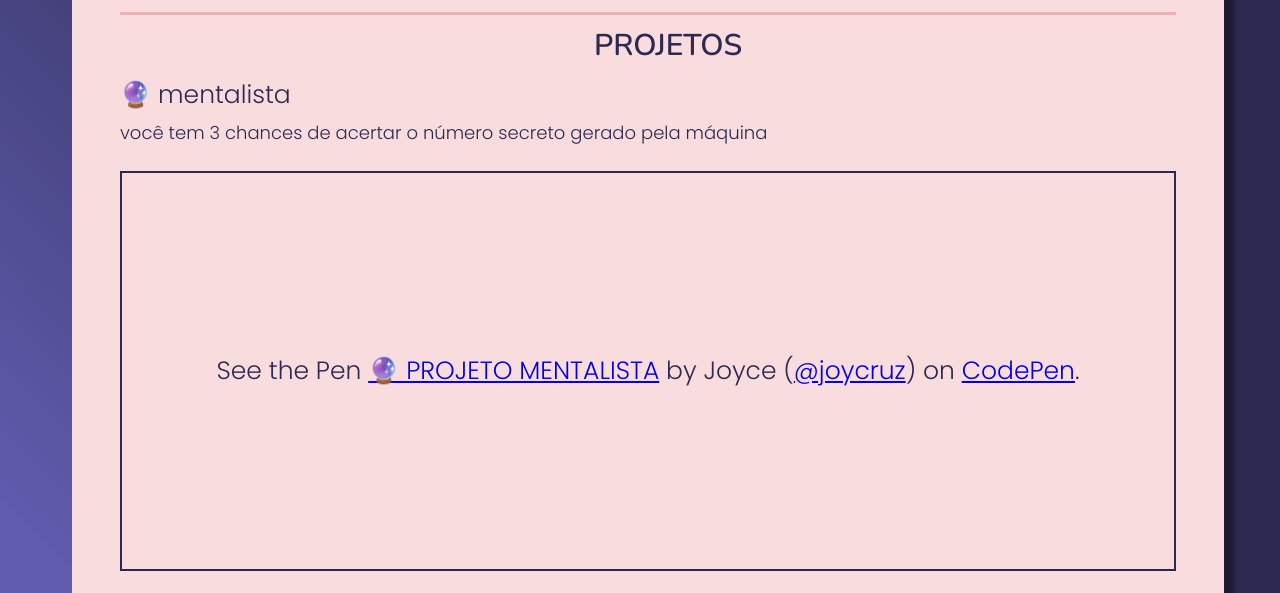
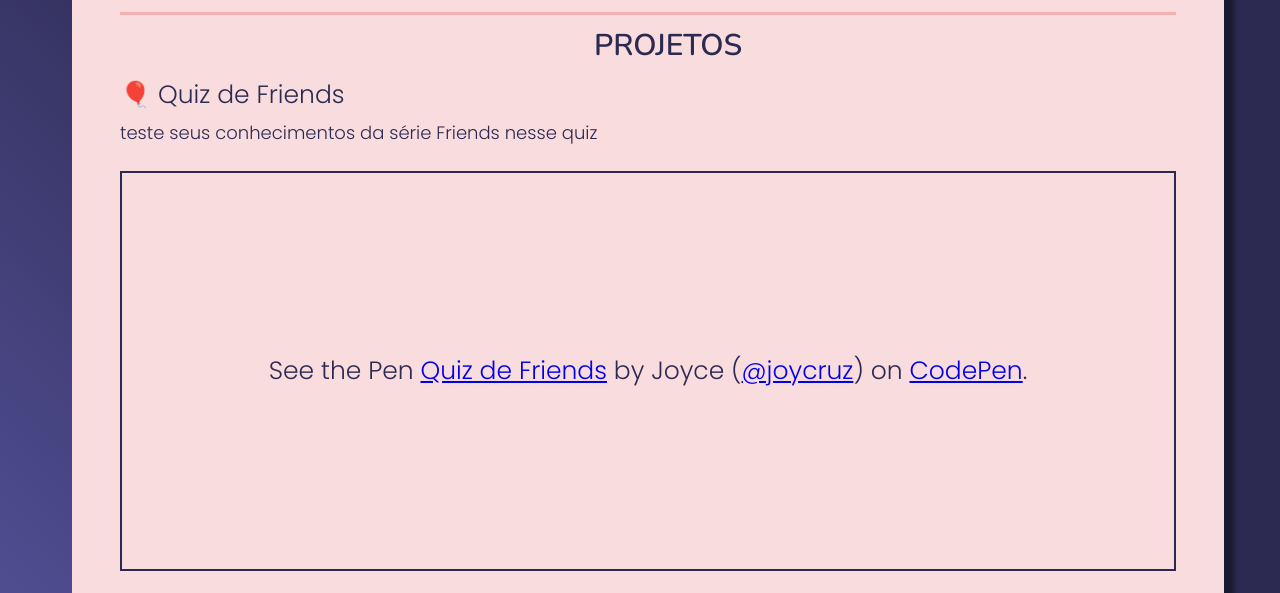
Before and after one commit to joycelfcruz/joy-cruz.github.io, a plain HTML site: page index.html in a window 1280 px wide. Shown: the part 337-930 px from the top of the page. Drawn offline with nearby package versions, Linux system fonts and the light colour scheme; a script that the page names is missing.

Commit message:
Update index.html
Incluindo projeto Quiz de Friends.

```diff
--- a/index.html
+++ b/index.html
@@ -26,6 +26,16 @@
   <main class="projetos">
     <ul>PROJETOS</ul>
       <li>
+        <p>🎈 Quiz de Friends</p>
+        <p class="descricao">teste seus conhecimentos da série Friends nesse quiz</p>
+        <p class="codepen" data-height="400" data-theme-id="dark" data-default-tab="html,result" data-slug-hash="gOxOBrE" data-user="joycruz" style="height: 400px; box-sizing: border-box; display: flex; align-items: center; justify-content: center; border: 2px solid; margin: 1em 0; padding: 1em;">
+  <span>See the Pen <a href="https://codepen.io/joycruz/pen/gOxOBrE">
+  Quiz de Friends</a> by Joyce (<a href="https://codepen.io/joycruz">@joycruz</a>)
+  on <a href="https://codepen.io">CodePen</a>.</span>
+</p>
+<script async src="https://cpwebassets.codepen.io/assets/embed/ei.js"></script>
+      </li>
+      <li>
         <p>🔮 mentalista</p>
         <p class="descricao">você tem 3 chances de acertar o número secreto gerado pela máquina</p>
         <p class="codepen" data-height="400" data-theme-id="dark" data-default-tab="html,result" data-slug-hash="dyRLWyM" data-user="joycruz" style="height: 400px; box-sizing: border-box; display: flex; align-items: center; justify-content: center; border: 2px solid; margin: 1em 0; padding: 1em;">
```
